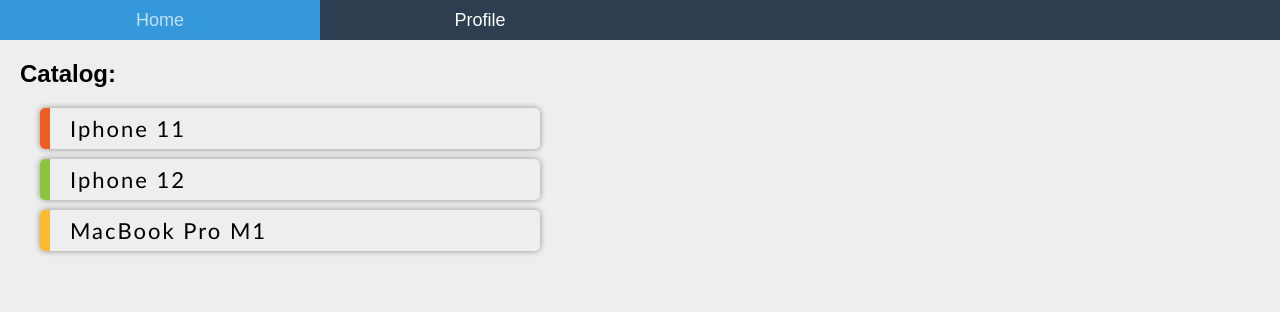
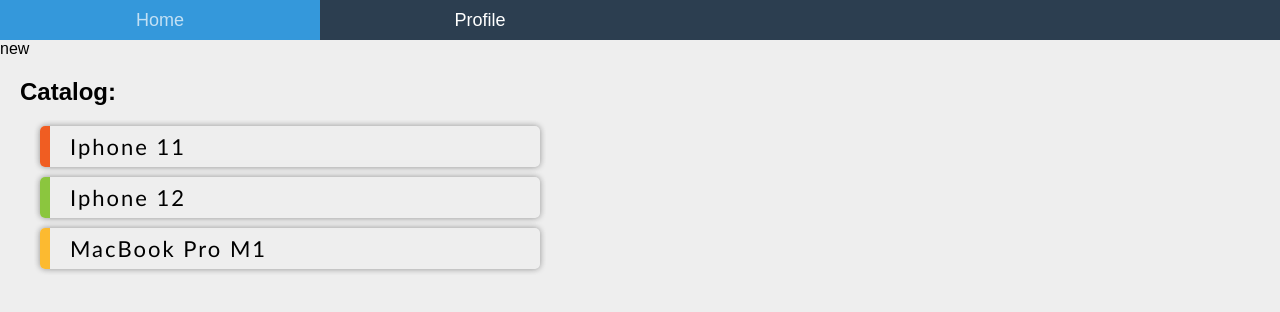
Before and after one commit to luckylokki/store_django, a Django app: page / in a window 1280 px wide. Shown: the top 312 px of the page. Run offline with Django 4.2, Linux system fonts and the light colour scheme; some web fonts are replaced.

Commit message:
bootstar_version

```diff
--- a/templates/navbar.html
+++ b/templates/navbar.html
@@ -3,3 +3,4 @@
   <li><a href="/profile">{{ usernames }} Profile</a></li>
   <li class="slider"></li>
 </ul>
+new
```
